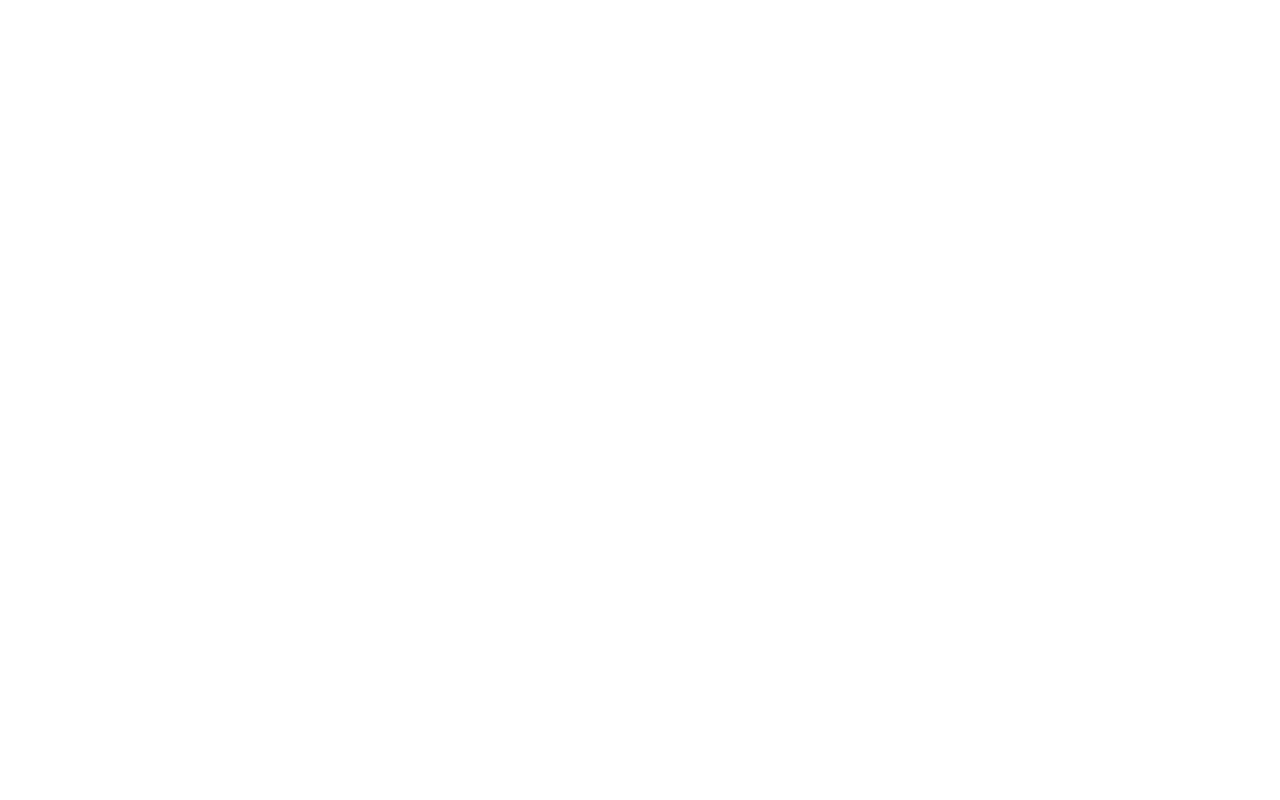
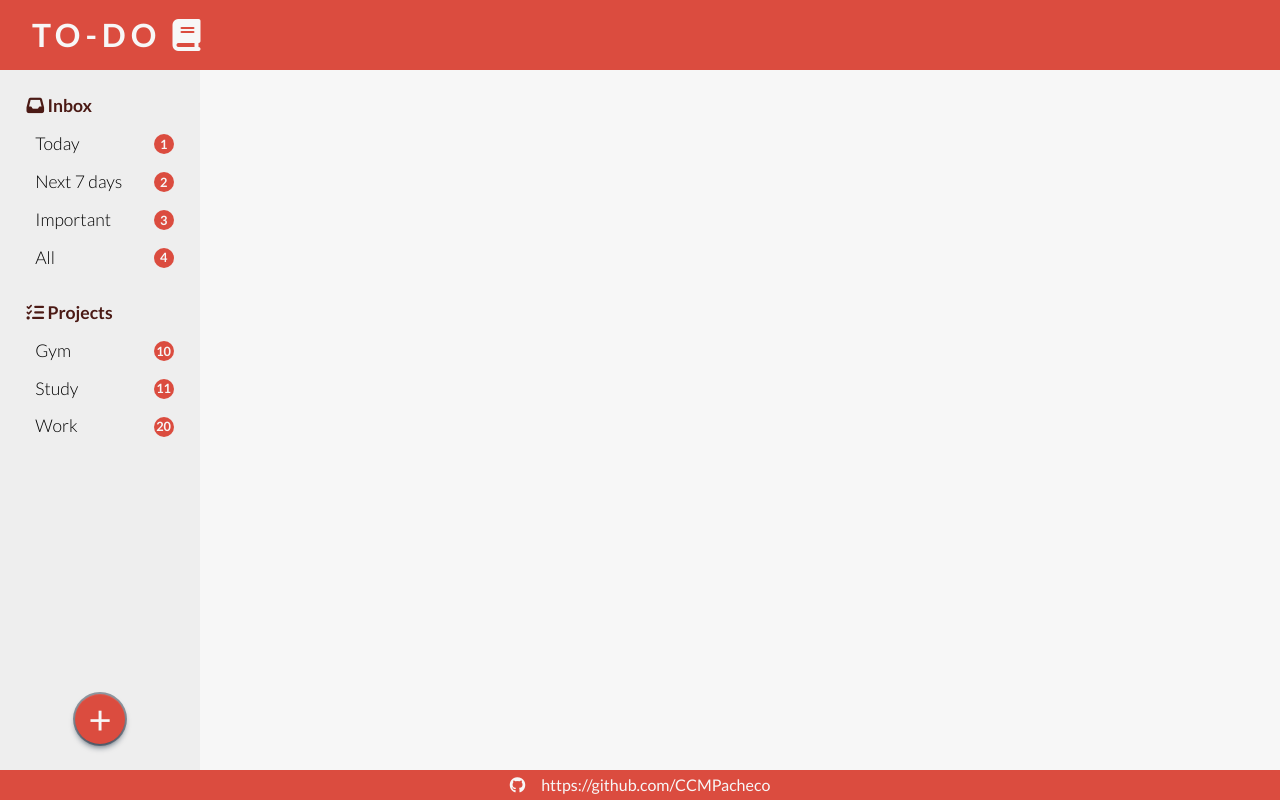
Before and after one commit to CCMPacheco/odin-todo, a plain HTML site: page index.html in a window 1280 px wide. Drawn offline with Linux system fonts and the light colour scheme.

Commit message:
Main grid layout

```diff
--- a/index.html
+++ b/index.html
@@ -4,9 +4,68 @@
     <meta charset="UTF-8" />
     <meta http-equiv="X-UA-Compatible" content="IE=edge" />
     <meta name="viewport" content="width=device-width, initial-scale=1.0" />
-    <link rel="stylesheet" href="style.css" />
-    <script src="script.js" defer></script>
-    <title>Todo App</title>
+    <link rel="stylesheet" href="./normalize.css" />
+    <link rel="stylesheet" href="./style.css" />
+    <script
+      src="https://kit.fontawesome.com/3f76d30d04.js"
+      crossorigin="anonymous"
+    ></script>
+    <script src="./script.js"></script>
+    <title>TODO App</title>
   </head>
-  <body></body>
+  <body>
+    <div class="main-grid">
+      <header class="title">
+        <h1>TO-DO <i class="fa-solid fa-book"></i></h1>
+      </header>
+      <nav class="navigation">
+        <div>
+          <div class="nav-links">
+            <p><i class="fa-solid fa-inbox"></i> Inbox</p>
+            <ul>
+              <li>
+                <span class="filter-name">Today</span>
+                <span class="tasks-count">1</span>
+              </li>
+              <li>
+                <span class="filter-name">Next 7 days</span>
+                <span class="tasks-count">2</span>
+              </li>
+              <li>
+                <span class="filter-name">Important</span>
+                <span class="tasks-count">3</span>
+              </li>
+              <li>
+                <span class="filter-name">All</span>
+                <span class="tasks-count">4</span>
+              </li>
+            </ul>
+          </div>
+          <div class="nav-links">
+            <p><i class="fa-solid fa-list-check"></i> Projects</p>
+            <ul>
+              <li>
+                <span class="filter-name">Gym</span>
+                <span class="tasks-count">10</span>
+              </li>
+              <li>
+                <span class="filter-name">Study</span>
+                <span class="tasks-count">11</span>
+              </li>
+              <li>
+                <span class="filter-name">Work</span>
+                <span class="tasks-count">20</span>
+              </li>
+            </ul>
+          </div>
+        </div>
+        <button type="button">&#43;</button>
+      </nav>
+      <main class="tasks-container"></main>
+      <footer class="footer">
+        <i class="fa-brands fa-github"></i>
+        <span>https://github.com/CCMPacheco</span>
+      </footer>
+    </div>
+  </body>
 </html>
--- a/style.css
+++ b/style.css
@@ -0,0 +1,141 @@
+@import url("https://fonts.googleapis.com/css2?family=Lato:ital,wght@0,100;0,300;0,400;0,700;0,900;1,100;1,300;1,400;1,700;1,900&display=swap");
+
+:root {
+  --ff-lato: "Lato", sans-serif;
+  --fs-regular: 1.1rem;
+  --fs-medium: 1.2rem;
+  --clr-light: #f7f7f7;
+  --clr-lightgray: #eeeeee;
+  --clr-accent: #db4c3f;
+  --clr-accent-dark: #4b1a15;
+}
+
+*,
+*::after,
+*::before {
+  box-sizing: border-box;
+  margin: 0;
+  padding: 0;
+}
+
+body {
+  font-family: var(--ff-lato);
+}
+
+.main-grid {
+  display: grid;
+  min-height: 100vh;
+  grid-template-columns: 200px auto;
+  grid-template-rows: 70px auto 30px;
+  grid-template-areas:
+    "title title"
+    "nav main"
+    "footer footer";
+}
+
+.title {
+  grid-area: title;
+  background-color: var(--clr-accent);
+  color: var(--clr-light);
+  padding: 1em 2em;
+  display: flex;
+  align-items: center;
+  font-weight: 900;
+  letter-spacing: 5px;
+}
+
+.navigation {
+  grid-area: nav;
+  background-color: var(--clr-lightgray);
+  padding: 1.5em;
+  display: flex;
+  flex-direction: column;
+  justify-content: space-between;
+  font-size: var(--fs-regular);
+  font-weight: 300;
+}
+
+.navigation > button {
+  background-color: var(--clr-accent);
+  border: none;
+  width: 50px;
+  aspect-ratio: 1;
+  border-radius: 50%;
+  color: var(--clr-light);
+  font-size: 2.5rem;
+  padding: 0;
+  align-self: center;
+  cursor: pointer;
+  box-shadow: rgba(6, 24, 44, 0.4) 0px 0px 0px 2px,
+    rgba(6, 24, 44, 0.65) 0px 4px 6px -1px,
+    rgba(255, 255, 255, 0.08) 0px 1px 0px inset;
+  opacity: 1;
+  transform: translateY(0%);
+  transition: all 150ms ease-in-out;
+}
+
+.navigation > button:hover {
+  opacity: 0.95;
+  transform: translateY(-10%);
+}
+
+.nav-links {
+  display: flex;
+  flex-direction: column;
+  gap: 1em;
+  margin-bottom: 2em;
+}
+
+.nav-links > p {
+  font-size: var(--fs-regular);
+  font-weight: 700;
+  color: var(--clr-accent-dark);
+}
+
+.nav-links > ul {
+  list-style: none;
+  display: flex;
+  flex-direction: column;
+  gap: 1em;
+  margin-left: 0.5em;
+}
+
+.nav-links > ul > li {
+  display: flex;
+  justify-content: space-between;
+  align-items: center;
+  cursor: pointer;
+}
+
+.nav-links > ul > li:hover {
+  font-weight: 700;
+  color: var(--clr-accent-dark);
+}
+
+.tasks-count {
+  background-color: var(--clr-accent);
+  width: 20px;
+  aspect-ratio: 1;
+  border-radius: 50%;
+  color: var(--clr-light);
+  font-weight: 700;
+  font-size: 0.8rem;
+  display: flex;
+  justify-content: center;
+  align-items: center;
+}
+
+.tasks-container {
+  grid-area: main;
+  background-color: var(--clr-light);
+}
+
+.footer {
+  grid-area: footer;
+  background-color: var(--clr-accent);
+  color: var(--clr-light);
+  display: flex;
+  justify-content: center;
+  align-items: center;
+  gap: 1em;
+}
```
Also changed, not shown: normalize.css (added).
